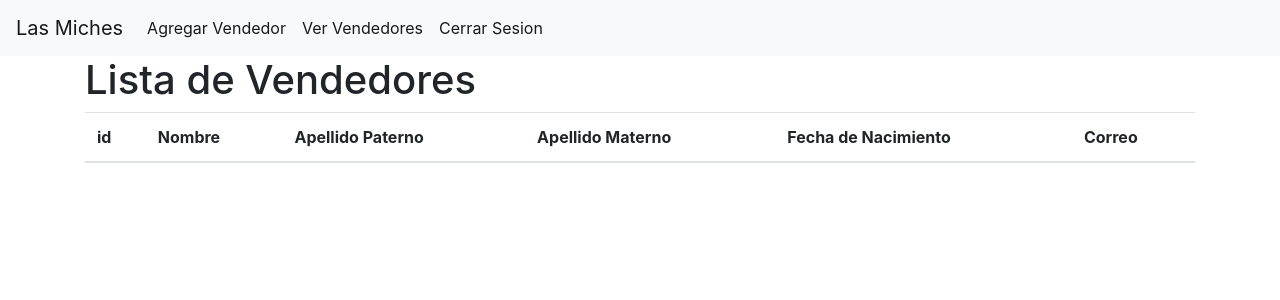
After one commit to 318017026/4Town, a Flask app: page /read_seller/read_seller in a window 1280 px wide. The commit adds this page. Shown: the top 300 px of the page. Run offline with Flask 3, Linux system fonts and the light colour scheme; lists and menus that the app fills with data are empty; some libraries are stand-ins or nearby versions.

Commit message:
Implementacion del CRUD Vendedor

```diff
--- a/Software/__init__.py
+++ b/Software/__init__.py
@@ -22,3 +22,6 @@ from controllers.controller_venta import venta_bp
 
 # Importaciones de Controlador Cliente
 from controllers.rutas import clientes
+
+# Importaciones de Controlador Vendedor
+from controllers.controller_administrar_vendedores import readSellerBluePrint, createSellerBluePrint, deleteSellerBluePrint, updateSellerBluePrint
--- a/Software/alchemy_classes/Bebida.py
+++ b/Software/alchemy_classes/Bebida.py
@@ -4,6 +4,7 @@ from alchemy_classes.__init__ import db
 Clase Bebida representa una entidad de la base de datos
 '''
 class Bebida(db.Model):
+    __tablename__='Bebida'
     id = db.Column('id',db.INTEGER, primary_key=True, nullable = False)
     nombre = db.Column('nombre', db.String(30), nullable = False)
     descripcion = db.Column('descripcion', db.String(100), nullable = False)
--- a/Software/controllers/__init__.py
+++ b/Software/controllers/__init__.py
@@ -14,7 +14,8 @@ from models.CRUD_Bebida_M import agregar_bebida, obtener_bebidas, eliminar_bebid
 from models.Usuario_M import getUserByEmail, getUserByName, getCrendential, deactivate_user, activate_user
 from alchemy_classes.Usuario import Usuario
 # Importaciones de Vendedor
-# NONE
+from models.model_vendedor import obtener_vendedores, eliminar_vendedor, obtener_vendedor_por_id, actualizar_vendedor
+from alchemy_classes.Vendedor import Vendedor
 
 # Importaciones de Administrador
 # NONE
--- /dev/null
+++ b/Software/controllers/controller_administrar_vendedores.py
@@ -0,0 +1,77 @@
+from controllers.__init__ import Blueprint, redirect, render_template, url_for, request, agregar_bebida, estatus_conexion, db, flash
+from controllers.__init__ import obtener_bebidas, eliminar_bebida, actualizar_bebida, session, obtener_vendedores, eliminar_vendedor, obtener_vendedor_por_id, actualizar_vendedor
+from controllers.__init__ import Usuario, getUserByName, Vendedor
+
+# Declaracion de Blueprints
+createSellerBluePrint = Blueprint("createSeller", __name__, url_prefix="/create_seller")
+readSellerBluePrint = Blueprint("readSellers",__name__,url_prefix="/read_seller")
+updateSellerBluePrint = Blueprint("updateSeller", __name__, url_prefix="/update_seller")
+deleteSellerBluePrint = Blueprint("deleteSeller",__name__, url_prefix="/delete_seller")
+
+@createSellerBluePrint.route("/create_seller", methods=["GET","POST"])# type: ignore
+def create_seller():
+    if request.method == "POST":
+        nombre = request.form['nombre']
+        apellidoP = request.form['apellidoP']
+        apellidoM = request.form['apellidoM']
+        fecha = request.form['fechaNac']
+        correo = request.form['correo']
+        contra = request.form['contra']
+        nuevo_usuario = Usuario(username=nombre,nombre=nombre, apellidoP=apellidoP, apellidoM=apellidoM, fechaNacimiento=fecha, correo=correo, contrasena=contra, estatusSesion=True, credencial=12)
+        db.session.add(nuevo_usuario)
+        db.session.commit()
+        user = getUserByName(name=nombre, password=contra)
+        if user is not None:
+            print(user.id)
+            nuevo_vendedor = Vendedor(user.id)
+            db.session.add(nuevo_vendedor)
+            db.session.commit()
+            session["usuario"]= user.id
+            session["credencial"]=user.credencial
+            flash("Vendedor añadido satisfactoriamente")
+
+            vendedores = obtener_vendedores()
+            return render_template("Vendedor/index_administrar_vendedores.html", vendedores=vendedores)
+    else:
+        return render_template("Vendedor/formulario_nuevo_vendedor.html")
+
+@readSellerBluePrint.route('/read_seller', methods=["GET","POST"]) # type: ignore
+def read_seller():
+    if estatus_conexion:
+        vendedores = obtener_vendedores()
+        return render_template("Vendedor/index_administrar_vendedores.html", vendedores=vendedores)
+
+@deleteSellerBluePrint.route("/delete_seller/<int:id>",methods=["GET","POST"])# type: ignore
+def delete_seller(id):
+    if estatus_conexion:
+        eliminar_vendedor(id)
+        return redirect(url_for('readSellers.read_seller'))
+
+
+@updateSellerBluePrint.route("/update_seller/<int:id>", methods=["GET","POST"])# type: ignore
+def update_seller(id):
+    row = obtener_vendedor_por_id(id)
+    if estatus_conexion:
+        if request.method == "POST":
+            nombre = request.form['nombre']
+            username = request.form['username']
+            apellidoP = request.form['apellidoPa']
+            apellidoM = request.form['apellidoMa']
+            fecha = request.form['fechaNacimiento']
+            correo = request.form['correo']
+            contra = request.form['contrasena']
+
+            nombre = row.nombre if nombre=='' else nombre
+            username = row.username if username=='' else username
+            apellidoP = row.apellidoP if apellidoP=='' else apellidoP
+            apellidoM = row.apellidoM if apellidoM=='' else apellidoM
+            fecha = row.fechaNacimiento if fecha=='' else fecha
+            correo = row.correo if correo=='' else correo
+            contra = row.contrasena if contra=='' else contra
+
+            actualizar_vendedor(id, nombre, username, apellidoP, apellidoM, fecha, correo, contra)
+
+            return redirect(url_for('readSellers.read_seller'))
+        else:
+            return render_template("Vendedor/edit_vendedor.html", id_p=id, nombre_p=row.nombre, username_p=row.username, apellido_Pa_p=row.apellidoP,
+                                    apellido_Ma_p=row.apellidoM, fecha_Nacimiento_p = row.fechaNacimiento, correo_p=row.correo, contra_p=row.contrasena)
--- a/Software/controllers/controller_inventario.py
+++ b/Software/controllers/controller_inventario.py
@@ -88,7 +88,7 @@ def add_insumo():
     else:
         return render_template('realizar_inventario/agregar_insumo.html')
 
-@inventario_bp.route('/inventario', methods=['POST'])
+@inventario_bp.route('/inventario', methods=['POST', 'GET'])
 def read_insumos():
     session = db.session
     insumos = session.query(Insumo).all()
--- a/Software/main.py
+++ b/Software/main.py
@@ -14,6 +14,9 @@ from __init__  import status_pedido_bp
 from __init__  import venta_bp
 # Importaciones de Controlador Reportes de Venta
 from __init__ import clientes
+
+# Importaciones de Controlador Vendedor
+from __init__ import readSellerBluePrint, createSellerBluePrint, deleteSellerBluePrint, updateSellerBluePrint
 
 # Instacia de apicacion
 app = Flask(__name__)
@@ -33,9 +36,18 @@ app.register_blueprint(pedido_bp)
 app.register_blueprint(status_pedido_bp)
 # Agregacion de blueprint de venta
 app.register_blueprint(venta_bp)
+# Agregacion de blueprint de administracionVendedor
+app.register_blueprint(readSellerBluePrint)
+app.register_blueprint(createSellerBluePrint)
+app.register_blueprint(deleteSellerBluePrint)
+app.register_blueprint(updateSellerBluePrint)
+
+
+
+
 
 # Confuguracion de la app
-app.config['SQLALCHEMY_DATABASE_URI'] = 'mysql+pymysql://root:Intheend18*@localhost:3306/ingsoft'
+app.config['SQLALCHEMY_DATABASE_URI'] = 'mysql+pymysql://root:password@localhost:3306/ingsoft'
 app.config.from_mapping(
     SECRET_KEY='dev'
 )
--- a/Software/models/__init__.py
+++ b/Software/models/__init__.py
@@ -22,3 +22,6 @@ from alchemy_classes.Pedido import Pedido
 
 # Importaciones de Clase Venta
 from alchemy_classes.Venta import Venta
+
+# Importaciones de Clase Vendedor
+from alchemy_classes.Vendedor import Vendedor
--- a/Software/templates/Administrador/main_admin.html
+++ b/Software/templates/Administrador/main_admin.html
@@ -12,7 +12,7 @@
 
     <div class="row">
       <div class="col-sm-6">
-        <a href="#ROBERTO" class="btn btn-primary btn-lg btn-block">Administrar Vendedores</a>
+        <a href="{{ url_for('readSellers.read_seller') }}" class="btn btn-primary btn-lg btn-block">Administrar Vendedores</a>
       </div>
       <div class="col-sm-6">
         <a href="{{ url_for('readDrink.read') }}" class="btn btn-primary btn-lg btn-block">Administrar Bebidas</a>
@@ -21,7 +21,7 @@
 
     <div class="row">
       <div class="col-sm-6">
-        <a href="{{ url_for('controller_inventario.read_insumos) }}" class="btn btn-primary btn-lg btn-block">Consultar Inventario de Insumos</a>
+        <a href="{{ url_for('inventario.read_insumos') }}" class="btn btn-primary btn-lg btn-block">Consultar Inventario de Insumos</a>
       </div>
       <div class="col-sm-6">
         <a href="#TANIA" class="btn btn-primary btn-lg btn-block">Consultar Reporte de Venta</a>
--- /dev/null
+++ b/Software/templates/Vendedor/index_administrar_vendedores.html
@@ -0,0 +1,86 @@
+{% extends 'partials/barra_administrar_vendedores.html' %}
+
+<!DOCTYPE html>
+<html>
+<head>
+	<title>Productos</title>
+	<style>
+		table {
+			border-collapse: collapse;
+			margin: 0 auto;
+			text-align: center;
+			font-family: Arial, sans-serif;
+			font-size: 14px;
+			border: 2px solid #ddd;
+		}
+		th, td {
+			padding: 8px;
+			border: 1px solid #ddd;
+		}
+		th {
+			background-color: #f2f2f2;
+			font-weight: bold;
+		}
+	</style>
+</head>
+{% block content %}
+<body>
+  <div class="container">
+		<h1>Lista de Vendedores</h1>
+		<table class="table">
+  <thead>
+    <tr>
+      <th>id</th>
+      <th>Nombre</th>
+      <th>Apellido Paterno</th>
+      <th>Apellido Materno</th>
+      <th>Fecha de Nacimiento</th>
+      <th>Correo</th>
+    </tr>
+  </thead>
+  <tbody>
+    {% for vendedor in vendedores %}
+    <tr>
+      <td>{{ vendedor.id }}</td>
+      <td>{{ vendedor.nombre}}</td>
+      <td>{{ vendedor.apellidoP}}</td>
+      <td>{{ vendedor.apellidoM}}</td>
+      <td>{{ vendedor.fechaNacimiento}}</td>
+      <td>{{ vendedor.correo}}</td>
+      <td>
+        <button id="boton-actualizar" onclick="actualizar({{vendedor.id}})">Editar</button>
+        <button id="boton-eliminar" onclick="eliminar({{vendedor.id}})">Eliminar</button>
+      </td>
+    </tr>
+    {% endfor %}
+  </tbody>
+</table>
+</div>
+  <script>
+    function eliminar(id) {
+      if (confirm("¿Está seguro que quieres eliminar el vendedor con id = " + id + "?")) {
+        var url = "{{ url_for('deleteSeller.delete_seller', id=0) }}";
+        url = url.replace('0', id);
+        window.location.href = url;
+      } else {
+        console.log("ALERTA: Se evitó la acción de eliminación. - index.html [eliminar()]");
+      }
+    }
+    function actualizar(id) {
+      if(confirm("¿Está seguro que quiere actualizar el vendedor con id = "+ id+ "?")){
+        var url = "{{ url_for('updateSeller.update_seller', id=0) }}";
+        url = url.replace('0', id);
+        window.location.href = url;
+      }else{
+        console.log("ALERTA: Se evitó la acción de actualización. - index.html [actualizar()]")
+      }
+    }
+  </script>
+
+	<!-- Agregar los archivos JS de Bootstrap -->
+	<script src="https://code.jquery.com/jquery-3.3.1.slim.min.js"></script>
+	<script src="https://cdnjs.cloudflare.com/ajax/libs/popper.js/1.14.7/umd/popper.min.js"></script>
+	<script src="https://stackpath.bootstrapcdn.com/bootstrap/4.3.1/js/bootstrap.min.js"></script>
+</body>
+{% endblock %}
+</html>
--- /dev/null
+++ b/Software/templates/partials/barra_administrar_vendedores.html
@@ -0,0 +1,42 @@
+<!DOCTYPE html>
+<html>
+  <head>
+    <title>{% block title %}Bebidas{% endblock %}</title>
+    <link rel="stylesheet" href="https://maxcdn.bootstrapcdn.com/bootstrap/4.0.0/css/bootstrap.min.css">
+    <link rel="stylesheet" href="styles.css">
+  </head>
+
+  <body>
+    <header>
+      <nav class="navbar navbar-expand-lg navbar-light bg-light">
+        <a class="navbar-brand" href="{{ url_for('administrador') }}">Las Miches</a>
+        <button class="navbar-toggler" type="button" data-toggle="collapse" data-target="#navbarSupportedContent" aria-controls="navbarSupportedContent" aria-expanded="false" aria-label="Toggle navigation">
+          <span class="navbar-toggler-icon"></span>
+        </button>
+
+        <div class="collapse navbar-collapse" id="navbarSupportedContent">
+          <ul class="navbar-nav mr-auto">
+            <li class="nav-item active">
+              <a class="nav-link" href="{{ url_for('createSeller.create_seller') }}">Agregar Vendedor</a>
+            </li>
+            <li class="nav-item active">
+              <a class="nav-link" href="{{ url_for('readSellers.read_seller') }}">Ver Vendedores</a>
+            </li>
+            <li class="nav-item active">
+              <a class="nav-link" href="{{ url_for('login.login') }}">Cerrar Sesion</a>
+            </li>
+            <!--Más botones-->
+          </ul>
+        </div>
+      </nav>
+    </header>
+
+    <div class="container-fluid">
+      {% block content %}{% endblock %}
+    </div>
+
+    <script src="https://code.jquery.com/jquery-3.2.1.slim.min.js"></script>
+    <script src="https://cdnjs.cloudflare.com/ajax/libs/popper.js/1.12.9/umd/popper.min.js"></script>
+    <script src="https://maxcdn.bootstrapcdn.com/bootstrap/4.0.0/js/bootstrap.min.js"></script>
+  </body>
+</html>
```
Also changed, not shown: Software/models/model_vendedor.py (added, +68 -0 lines), Software/templates/Vendedor/create_vendedor.html (added, +48 -0 lines), Software/templates/Vendedor/edit_vendedor.html (added, +92 -0 lines), Software/templates/Vendedor/formulario_nuevo_vendedor.html (added, +56 -0 lines).
